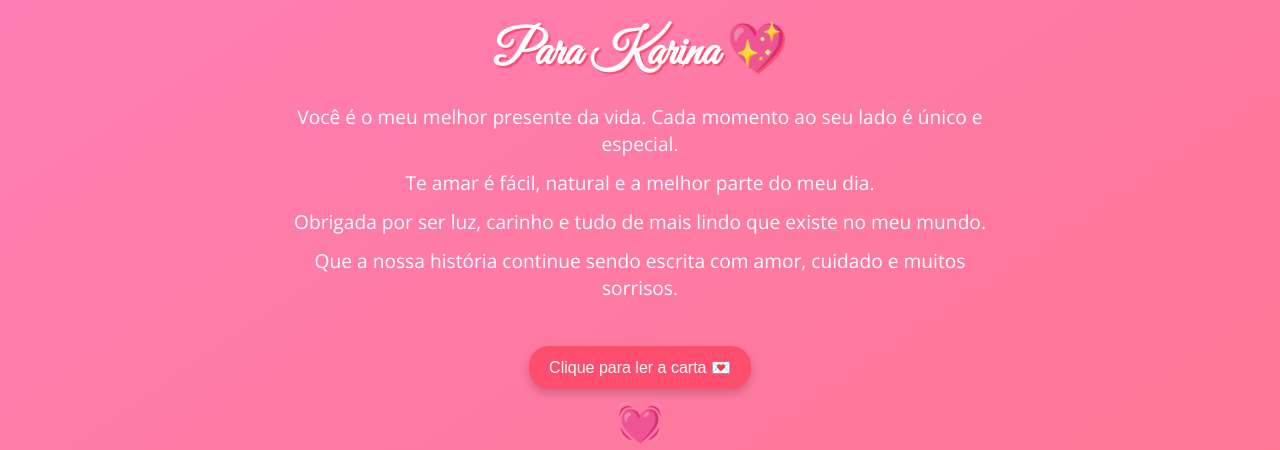
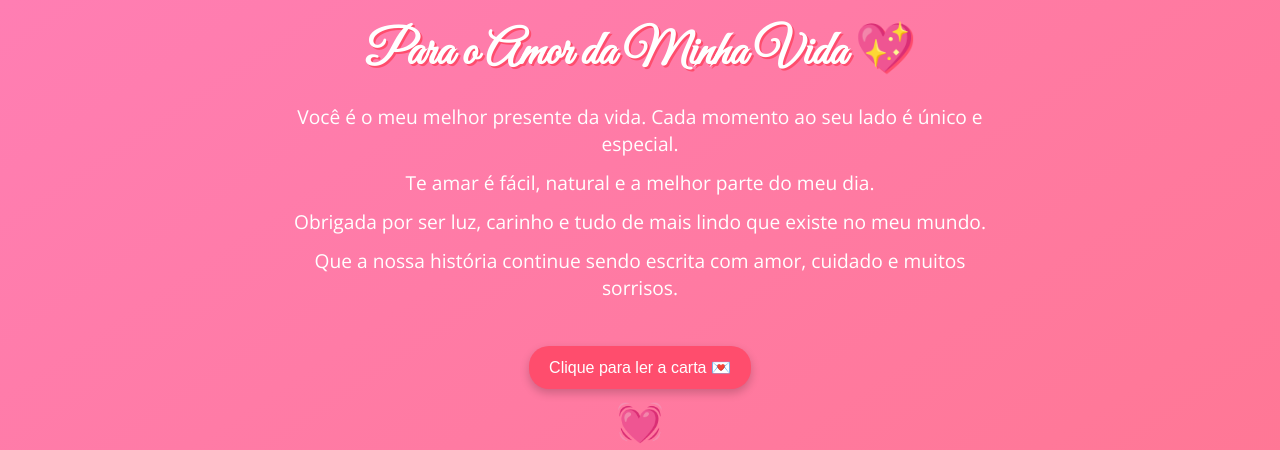
Before and after one commit to RodolfoMatuy/karina, a plain HTML site: page index.html in a window 1280 px wide. Shown: the top 450 px of the page. Drawn offline with nearby package versions, Linux system fonts and the light colour scheme.

Commit message:
Update index.html

```diff
--- a/index.html
+++ b/index.html
@@ -119,7 +119,7 @@
   </style>
 </head>
 <body>
-  <h1>Para Karina 💖</h1>
+  <h1>Para o Amor da Minha Vida 💖</h1>
 
   <div class="mensagens">
     <p>Você é o meu melhor presente da vida. Cada momento ao seu lado é único e especial.</p>
```
